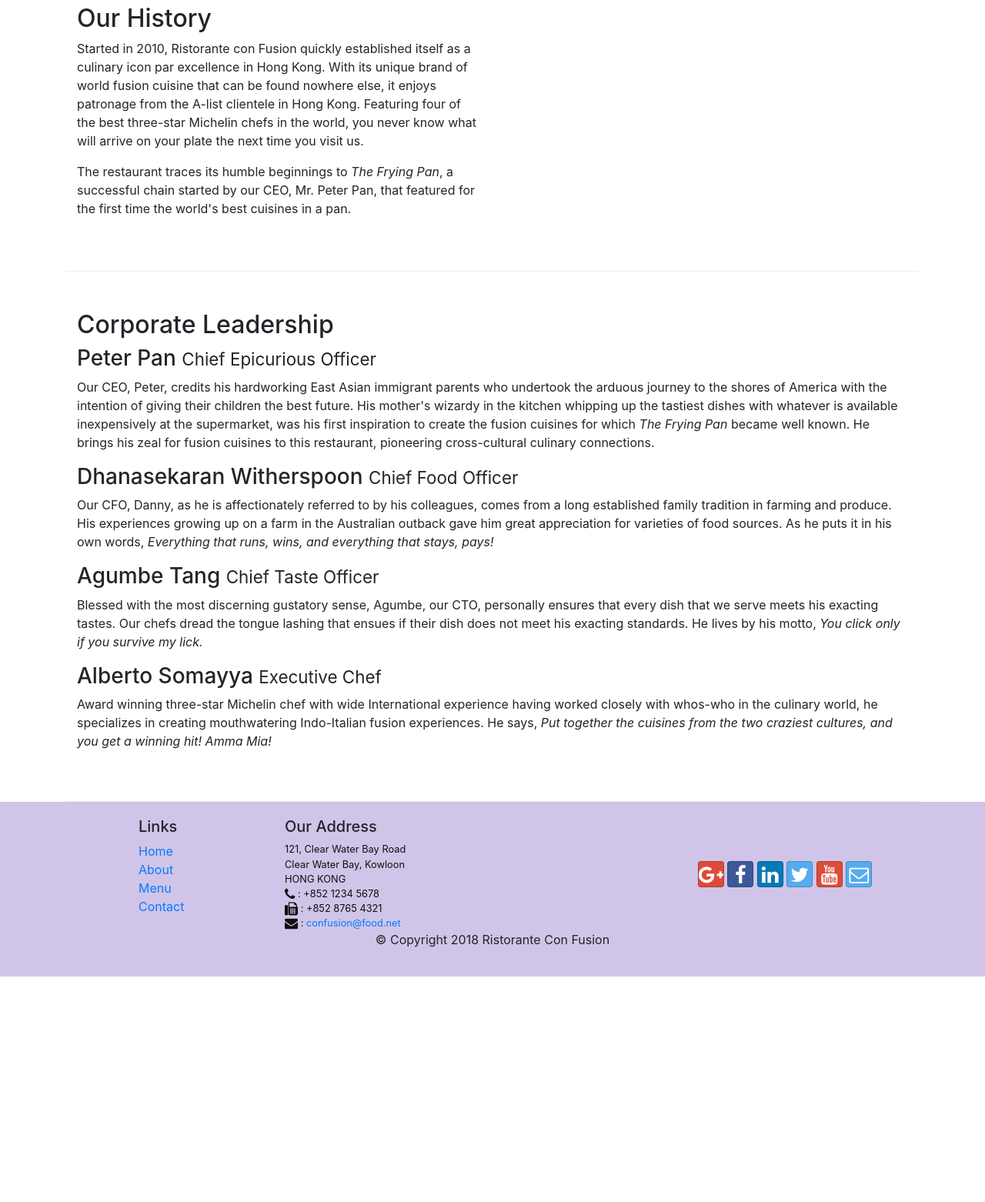
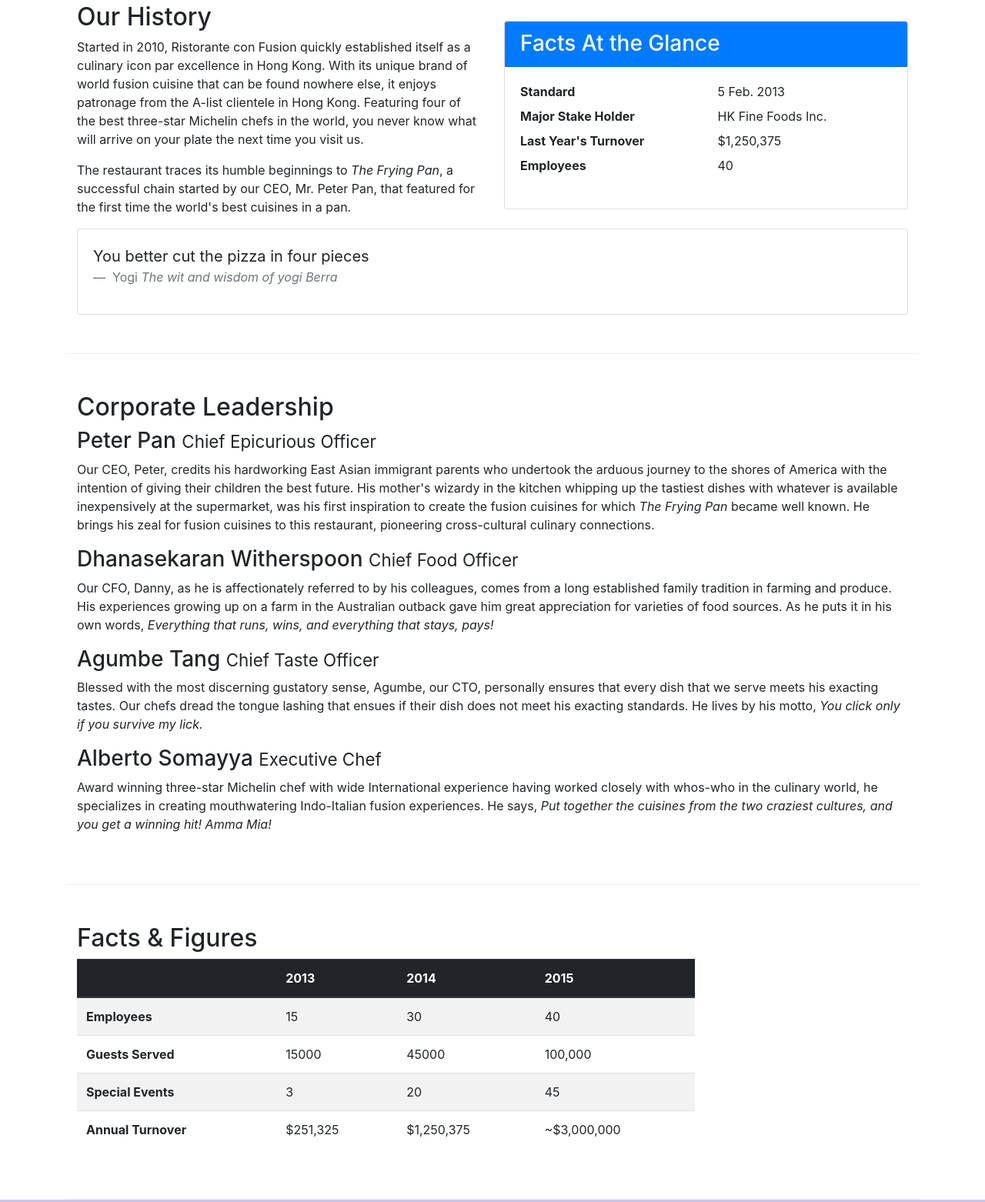
Before and after one commit to maryam-eslahi/UI-Bootstrap, a website: page aboutus.html in a window 1280 px wide. Shown: the part 462-2024 px from the top of the page at 77% size. Before the commit the page ends 1731 px from the top, so only its background shows below. Drawn offline with nearby package versions, Linux system fonts and the light colour scheme.

Commit message:
images and video

```diff
--- a/aboutus.html
+++ b/aboutus.html
@@ -23,7 +23,7 @@
             <button class="navbar-toggler" type="button" data-toggle="collapse" data-target="#Navbar">
                 <span class="navbar-toggler-icon"></span>
             </button>
-            <a class="navbar-brand mr-auto" href="./index.html">Maryam Restaurant</a>
+            <a class="navbar-brand mr-auto" href="./index.html"><img src="img/logo.png" height="30" width="41"></a>
             <div class="collapse navbar-collapse" id="Navbar">
                 <ul class="navbar-nav mr-auto">
                     <li class="nav-item"><a class="nav-link " href="./index.html"><span class="fa fa-home fa-lg"></span> Home </a> </li>
@@ -42,7 +42,8 @@
                     <h1>Ristorante con Fusion</h1>
                     <p>We take inspiration from the World's best cuisines, and create a unique fusion experience. Our lipsmacking creations will tickle your culinary senses!</p>
                 </div>
-                <div class="col-12 col-sm">
+                <div class="col-12 col-sm align-self-center">
+                    <img src="img/logo.png" class="img-fluid">
                 </div>
             </div>
         </div>
@@ -67,8 +68,34 @@
                 <p>The restaurant traces its humble beginnings to <em>The Frying Pan</em>, a successful chain started by our CEO, Mr. Peter Pan, that featured for the first time the world's best cuisines in a pan.</p>
             </div>
             <div class="col col-sm">
+                <div class="card">
+                    <h3 class="card-header bg-primary text-white">Facts At the Glance</h3>
+                    <div class="card-body">
+                        <dl class="row">
+                            <dt class="col-6">Standard</dt>
+                            <dd class="col-6">5 Feb. 2013</dd>
+                            <dt class="col-6">Major Stake Holder</dt>
+                            <dd class="col-6">HK Fine Foods Inc.</dd>
+                            <dt class="col-6">Last Year's Turnover</dt>
+                            <dd class="col-6">$1,250,375</dd>
+                            <dt class="col-6">Employees</dt>
+                            <dd class="col-6">40</dd>
+                        </dl>
+                    </div>
+                </div>
             </div>
-        </div>
+            <div class="col-12">
+                <div class="card card-body bfg-light">
+                    <blockquote class="blockquote">
+                        <p class="mb-0"> You better cut the pizza in four pieces
+                        </p>
+                        <footer class="blockquote-footer"> Yogi
+                            <cite title="Source Title">The wit and wisdom of yogi Berra</cite>
+                        </footer>
+                    </blockquote>
+                </div>
+            </div>
+            </div>
 
 
         <div class="row row-content align-items-center">
@@ -83,6 +110,50 @@
                 <h3>Alberto Somayya <small>Executive Chef</small></h3>
                 <p class="d-none d-sm-block">Award winning three-star Michelin chef with wide International experience having worked closely with whos-who in the culinary world, he specializes in creating mouthwatering Indo-Italian fusion experiences. He says, <em>Put together the cuisines from the two craziest cultures, and you get a winning hit! Amma Mia!</em></p>
             </div>
+       </div>
+       <div class="row row-content">
+           <div class="col-12 col-sm-9">
+               <h2>Facts &amp; Figures</h2>
+               <div class="table-responsive">
+                <table class="table table-striped">
+                    <thead class="thead-dark">
+                        <tr>
+                            <th>&nbsp;</th>
+                            <th>2013</th>
+                            <th>2014</th>
+                            <th>2015</th>
+                        </tr>
+                    </thead>
+                    <tbody>
+                        <tr>
+                            <th>Employees</th>
+                            <td>15</td>
+                            <td>30</td>
+                            <td>40</td>
+                        </tr>
+                        <tr>
+                            <th>Guests Served</th>
+                            <td>15000</td>
+                            <td>45000</td>
+                            <td>100,000</td>
+                        </tr>
+                        <tr>
+                            <th>Special Events</th>
+                            <td>3</td>
+                            <td>20</td>
+                            <td>45</td>
+                        </tr>
+                        <tr>
+                            <th>Annual Turnover</th>
+                            <td>$251,325</td>
+                            <td>$1,250,375</td>
+                            <td>~$3,000,000</td>
+                        </tr>
+                    </tbody>
+                </table>
+            </div>
+           </div>
+           <div class="col-12 col-sm-3"></div>
        </div>
 
     </div>
```
Also changed, not shown: contactus.html (+3 -2 lines), index.html (+29 -15 lines), img/alberto.png (added), img/buffet.png (added), img/logo.png (added), img/uthappizza.png (added), 1 other file.
